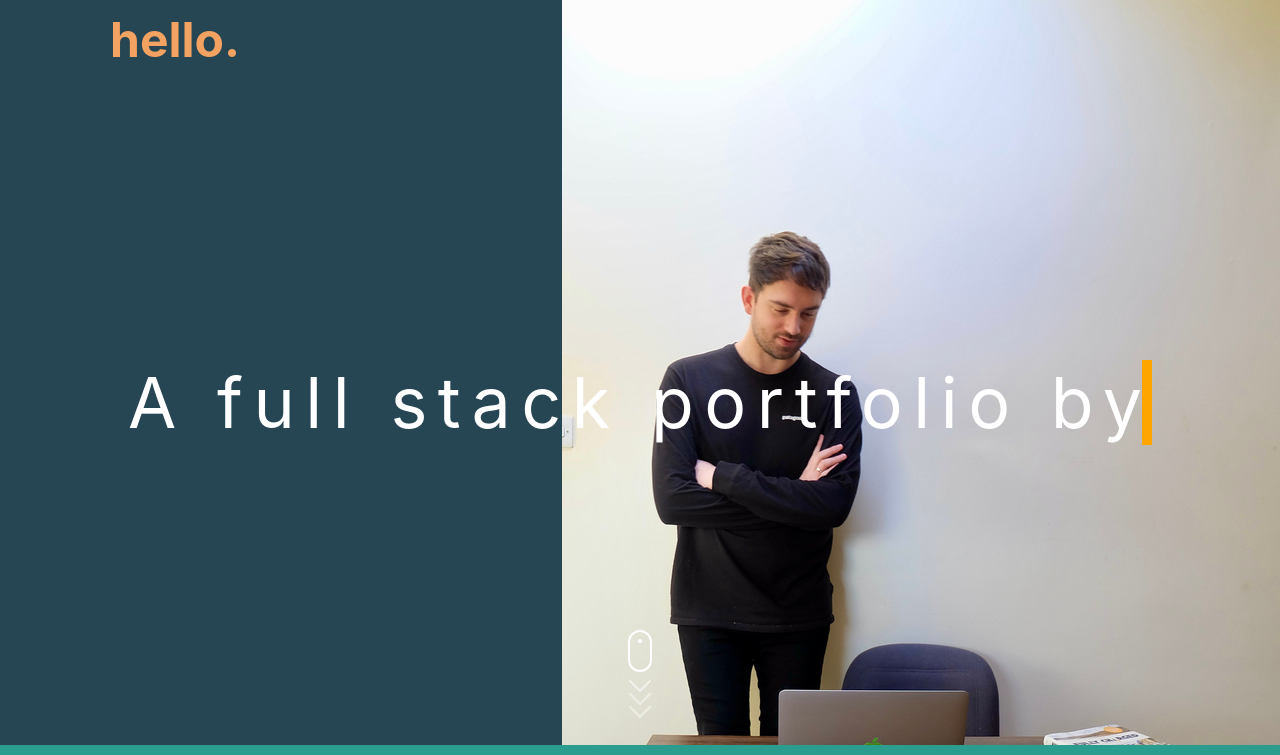
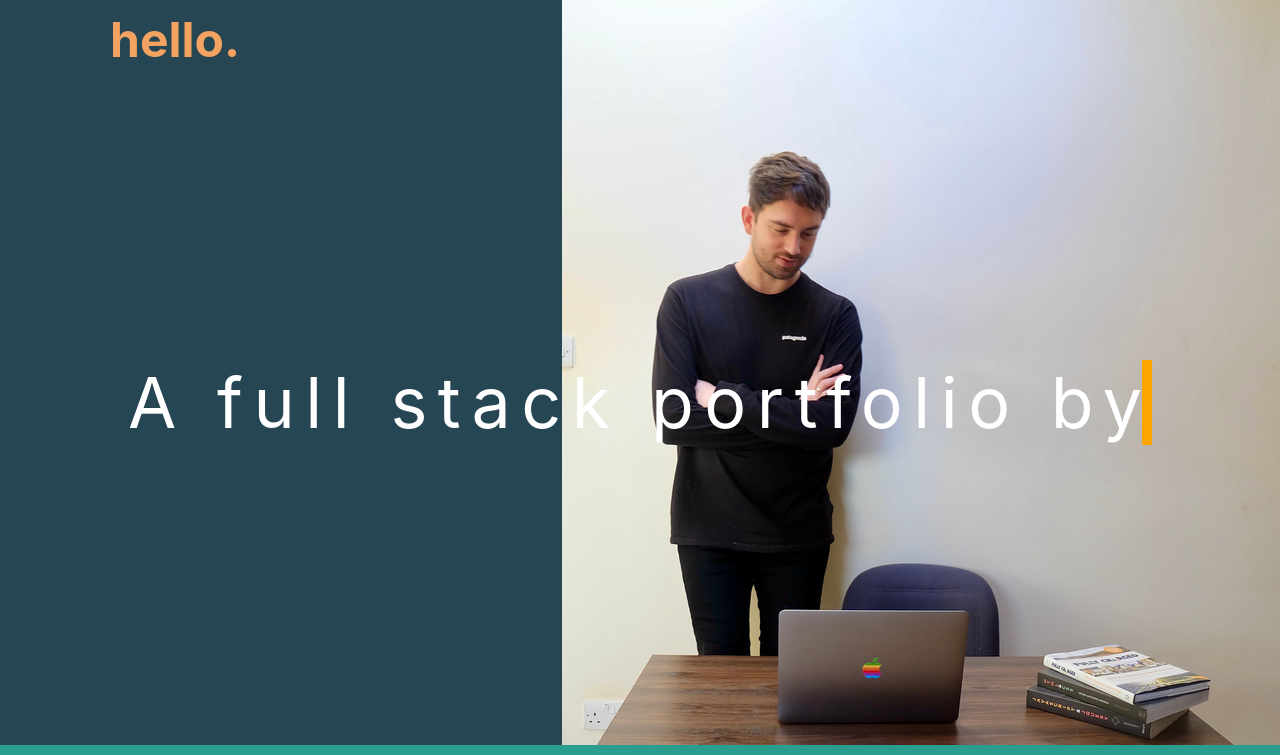
Before and after one commit to Alexthespaceman/alex-tristram-portfolio.github.io, a React (Create React App) app: page / in a window 1280 px wide. Shown: the top 755 px of the page. Built offline with nearby package versions, Linux system fonts and the light colour scheme.

Commit message:
hosting testing

```diff
--- a/src/App.css
+++ b/src/App.css
@@ -16,13 +16,12 @@ body {
   padding: 0;
   margin: 0;
   width: 100%;
-  background-color: #264653;
-  height: 800px;
 }
 
 .home {
-  height: 400px;
+  height: 1200px;
   position: relative;
+  background-color: #264653;
 }
 
 .logo {
@@ -38,7 +37,7 @@ body {
 .type-writer {
   text-align: center;
   font-size: 70px;
-  top: 90%;
+  top: 30%;
   /* left: 15%; */
   width: 80%;
   position: relative;
@@ -110,7 +109,7 @@ body {
   height: 100px;
   margin-top: 125px;
   position: relative;
-  bottom: -105%;
+  top: 45%;
   z-index: 30;
 }
 
@@ -321,6 +320,7 @@ body {
   position: absolute;
   top: 1200px;
   width: 100%;
+  background-color: #264653;
 }
 
 .march {
@@ -642,7 +642,7 @@ a.big-button:active::before {
   background-color: #e9c46a;
   opacity: 90%;
   position: absolute;
-  top: 4150px;
+  top: 3350px;
   width: 100%;
   position: relative;
 }
```
